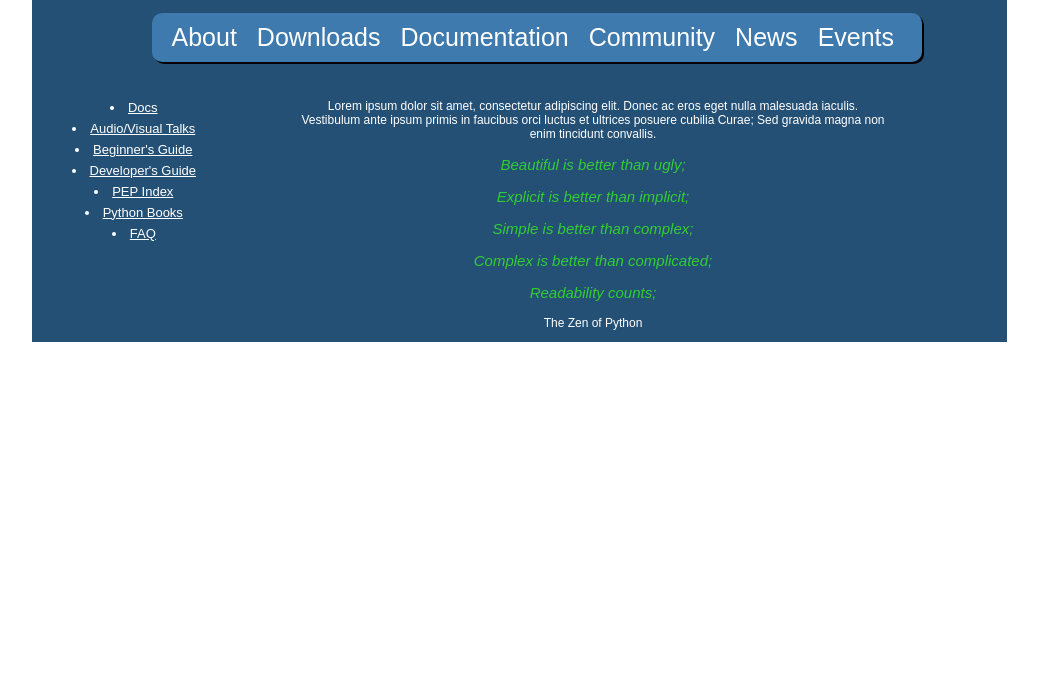
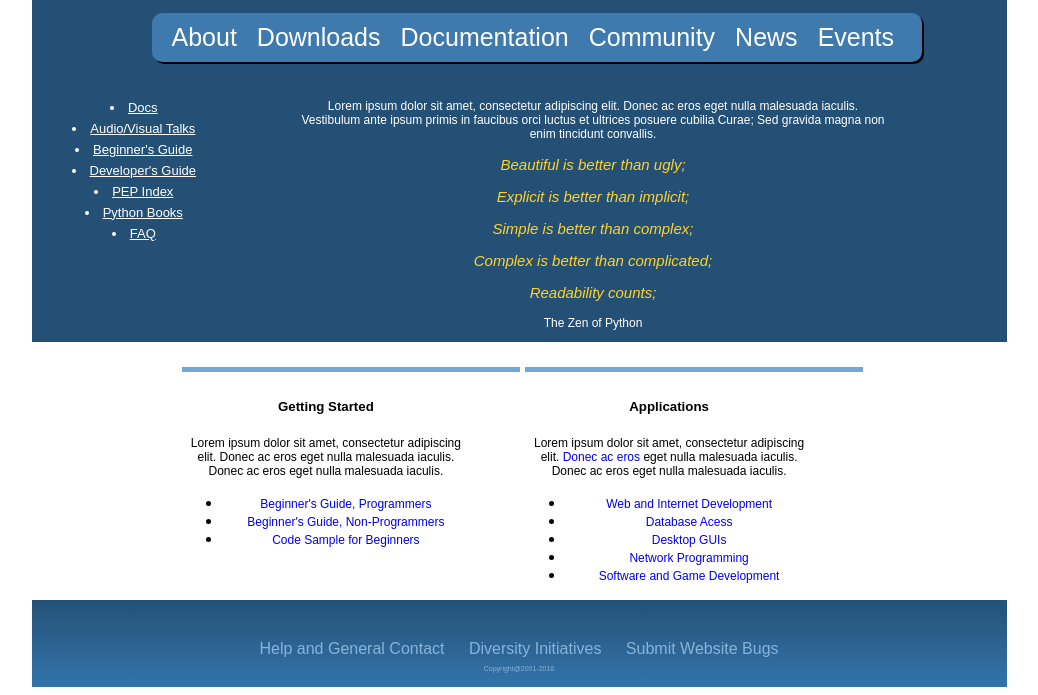
Before and after one commit to BryanLockward/About-Python, a plain HTML site: page index.html in a window 1280 px wide. Shown: the part 162-857 px from the top of the page, without its empty margins (121-1159 px from the left). Before the commit the page ends 800 px from the top, so only its background shows below. Drawn offline with Linux system fonts and the light colour scheme.

Commit message:
Second Commit-finished product

```diff
--- a/index.html
+++ b/index.html
@@ -50,9 +50,37 @@
         <p class="midtext">Readability counts;</p>
         <p>The Zen of Python</p>
       </div>
+      <div id="bottom">
+        <div class ="bottommain">
+          <h5>Getting Started</h5>
+          <p>Lorem ipsum dolor sit amet, consectetur adipiscing elit. Donec ac eros eget nulla malesuada iaculis. Donec ac eros eget nulla malesuada iaculis.</p>
+          <ul>
+            <li><a href="#">Beginner's Guide, Programmers</a></li>
+            <li><a href="#">Beginner's Guide, Non-Programmers</a></li>
+            <li><a href="#">Code Sample for Beginners</a></li>
+          </ul>
+        </div>
 
+        <div class ="bottommain">
+          <h5>Applications</h5>
+          <p>Lorem ipsum dolor sit amet, consectetur adipiscing elit. <a href="#">Donec ac eros </a>eget nulla malesuada iaculis.  Donec ac eros eget nulla malesuada iaculis.</p>
+          <ul>
+            <li><a href="#">Web and Internet Development</a></li>
+            <li><a href="#">Database Acess</a></li>
+            <li><a href="#">Desktop GUIs</a></li>
+            <li><a href="#">Network Programming</a></li>
+            <li><a href="#">Software and Game Development</a></li>
+          </ul>
+        </div>
+      </div>
+    </main>
 
-    </main>
+    <footer>
+      <a href="#">Help and General Contact</a>
+      <a href="#">Diversity Initiatives</a>
+      <a href="#">Submit Website Bugs</a>
+      <p>Copyright@2001-2016</p>
+    </footer>
 
 
 
--- a/style.css
+++ b/style.css
@@ -26,7 +26,7 @@ header img{
   margin-left: 200px;
 }
 #righthead a{
-  color: limegreen;
+  color: #D5B300;
 }
 #searchbar{
   padding-top:8px;
@@ -100,6 +100,46 @@ header img{
 }
 .midtext{
   font-size: 15px;
-  color: limegreen;
+  color: #FED22F;
   font-style: italic;
 }
+#bottom{
+  display:inline-block;
+  background-color: white;
+  padding-left: 150px;
+
+}
+.bottommain{
+  width:35%;
+  text-align: center;
+  display:inline-block;
+  padding-top:5px;
+  padding-right:50px;
+  margin-top:25px;
+  vertical-align: top;
+  border-top: 5px solid #73a7d5;
+  font-weight: lighter;
+}
+.bottommain p,.bottommain a{
+  text-decoration: none;
+  font-size: 12px;
+}
+/*
+///FOOTER
+*/
+footer{
+  background:linear-gradient(#245176, #3374ab);
+  text-align: center;
+  padding-top:40px;
+  padding-bottom:8px;
+  color: #88b4db;
+}
+footer a{
+  display:inline;
+  text-decoration: none;
+  padding:10px;
+  color: #88b4db;
+}
+footer p{
+  font-size: 7px;
+}
```
